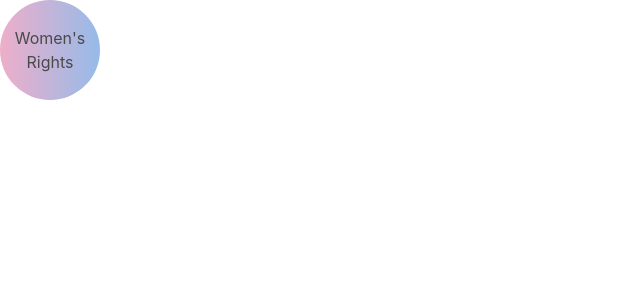
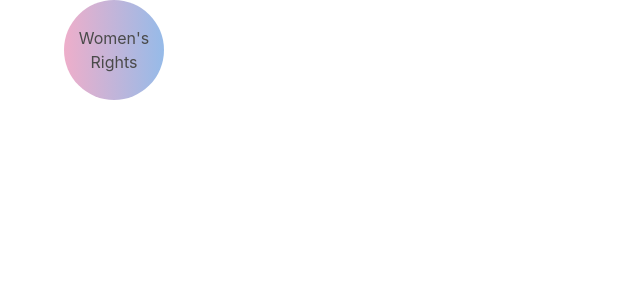
Before and after one commit to simenhaga/Smidig-prosjekt-Meliora-Impact, a React (Create React App) app: page / in a window 1280 px wide. Shown: the top 300 px of the page, without its empty margins (0-640 px from the left). Built offline with nearby package versions, Linux system fonts and the light colour scheme.

Commit message:
Removed double click

```diff
--- a/src/App.js
+++ b/src/App.js
@@ -3,7 +3,6 @@ import Bubble from "./components/Bubble";
 import 'bulma/css/bulma.min.css';
 
 function App() {
-  const [showTags, setShowTags] = useState(true)
   const [tags, setTags] = useState([
     {
       id: 1,
@@ -24,17 +23,9 @@ function App() {
       ))
   }
 
-  const toggleFavorite = (id) => {
-    setTags(tags.map((tag) =>
-      tag.id === id ? {...tag, selectionType: 0} : tag
-    ))
-  }
-
-
-
   return (
-    <div className="main">
-      <Bubble tag={tags.at(0)} setSelected={toggleSelected} setFavorite={toggleFavorite}/>
+    <div className="container">
+      <Bubble tag={tags.at(0)} setSelected={toggleSelected}/>
     </div>
   );
 }
--- a/src/components/Bubble.js
+++ b/src/components/Bubble.js
@@ -1,6 +1,6 @@
 import { useState } from "react";
 
-const Bubble = ({tag, setSelected, setFavorite}) => {
+const Bubble = ({tag, setSelected, resetSelected}) => {
     return (
         <div className={`bubble
         ${tag.selectionType === 1 ? 'bubble-large' : ''}
```
